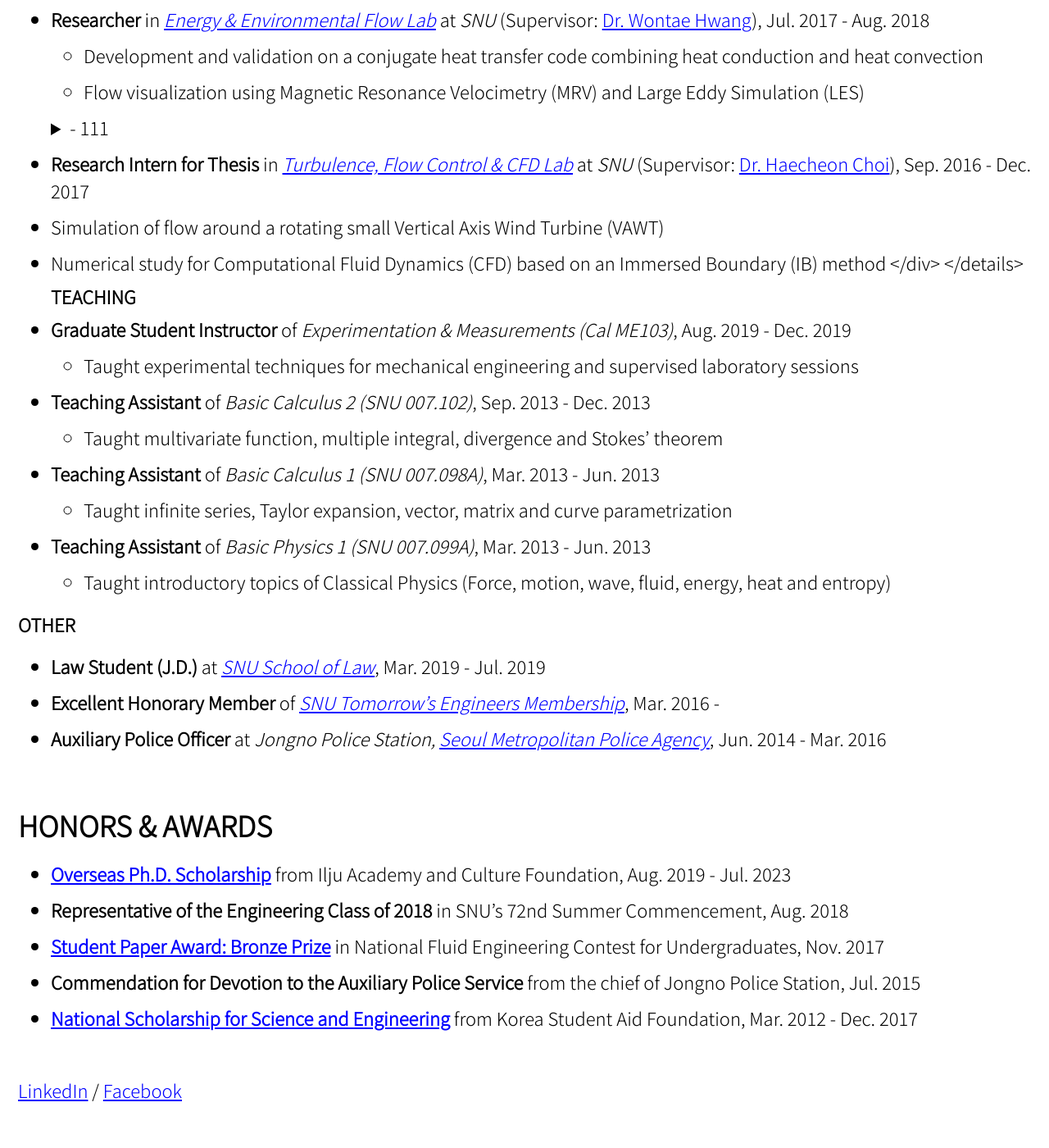
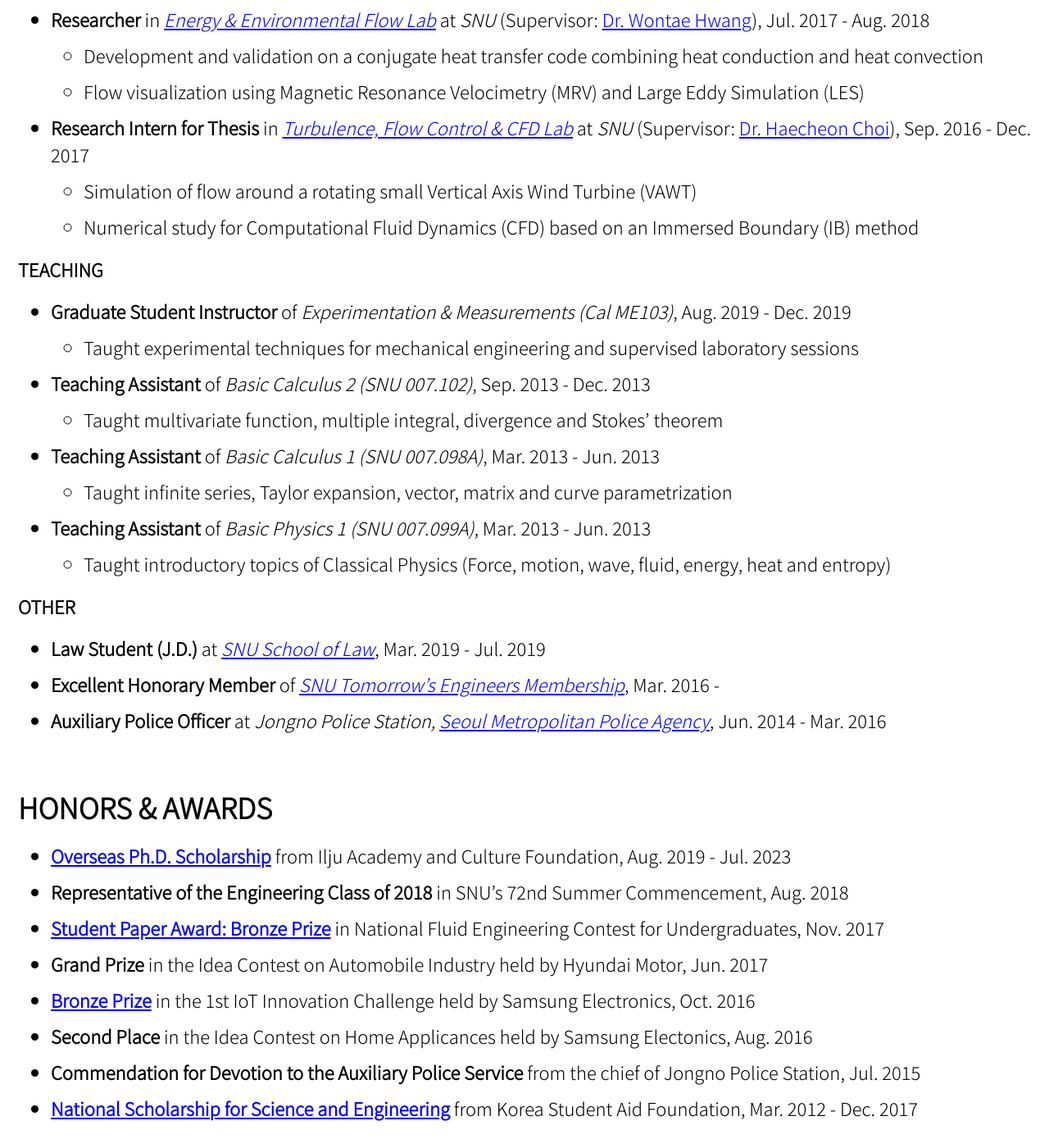
Before and after one commit to jun9303/jun9303.github.io, a Jekyll site: the page built from _pages/about.md, in a window 1280 px wide and 1400 px high, scrolled down 1590 px. Shown: the whole window at 82% size. Built offline with Jekyll 4.4.1, drawn with Linux system fonts in a browser that asks for light colours; cached includes are drawn as plain includes; nearby versions of some CDN libraries.

Commit message:
Signed-off-by: jun9303 <jun9303@gmail.com>

```diff
--- a/_pages/about.md
+++ b/_pages/about.md
@@ -48,14 +48,11 @@ feature_row:
 - **Researcher** in *[Energy & Environmental Flow Lab](http://eeflow.snu.ac.kr)* at *SNU* (Supervisor: [Dr. Wontae Hwang](http://me.snu.ac.kr/eng/01_intro/faculty_view.asp?pid=137)), Jul. 2017 - Aug. 2018
   + Development and validation on a conjugate heat transfer code combining heat conduction and heat convection
   + Flow visualization using Magnetic Resonance Velocimetry (MRV) and Large Eddy Simulation (LES)
-  <details>
-    <summary>- 111</summary>
-    <div markdown="1">
+
 - **Research Intern for Thesis** in *[Turbulence, Flow Control & CFD Lab](http://tfc.snu.ac.kr)* at *SNU* (Supervisor: [Dr. Haecheon Choi](http://me.snu.ac.kr/eng/01_intro/faculty_view.asp?pid=39)), Sep. 2016 - Dec. 2017
-+ Simulation of flow around a rotating small Vertical Axis Wind Turbine (VAWT)
-+ Numerical study for Computational Fluid Dynamics (CFD) based on an Immersed Boundary (IB) method
-    </div>
-    </details>
+  + Simulation of flow around a rotating small Vertical Axis Wind Turbine (VAWT)
+  + Numerical study for Computational Fluid Dynamics (CFD) based on an Immersed Boundary (IB) method
+
 ### TEACHING
 
 - **Graduate Student Instructor** of *Experimentation & Measurements (Cal ME103)*, Aug. 2019 - Dec. 2019
@@ -81,6 +78,9 @@ feature_row:
 - **[Overseas Ph.D. Scholarship](http://www.taekwanggroup.co.kr/homepage/eng/iljuFoundationIntro.do)** from Ilju Academy and Culture Foundation, Aug. 2019 - Jul. 2023
 - **Representative of the Engineering Class of 2018** in SNU's 72nd Summer Commencement, Aug. 2018
 - **[Student Paper Award: Bronze Prize](http://www.dbpia.co.kr/journal/articleDetail?nodeId=NODE07287580&language=ko_KR#)** in National Fluid Engineering Contest for Undergraduates, Nov. 2017
+- **Grand Prize** in the Idea Contest on Automobile Industry held by Hyundai Motor, Jun. 2017
+- **[Bronze Prize](http://www.iotchallenge.kr/prize-list.php?boardid=prize&mode=view&idx=21&sk=&sw=&offset=&category=2016)** in the 1st IoT Innovation Challenge held by Samsung Electronics, Oct. 2016
+- **Second Place** in the Idea Contest on Home Applicances held by Samsung Electonics, Aug. 2016
 - **Commendation for Devotion to the Auxiliary Police Service** from the chief of Jongno Police Station, Jul. 2015
 - **[National Scholarship for Science and Engineering](http://www.kosaf.go.kr/eng/jsp/aid/aid02_01_01.jsp?ttab1=0)** from Korea Student Aid Foundation, Mar. 2012 - Dec. 2017
 
```
